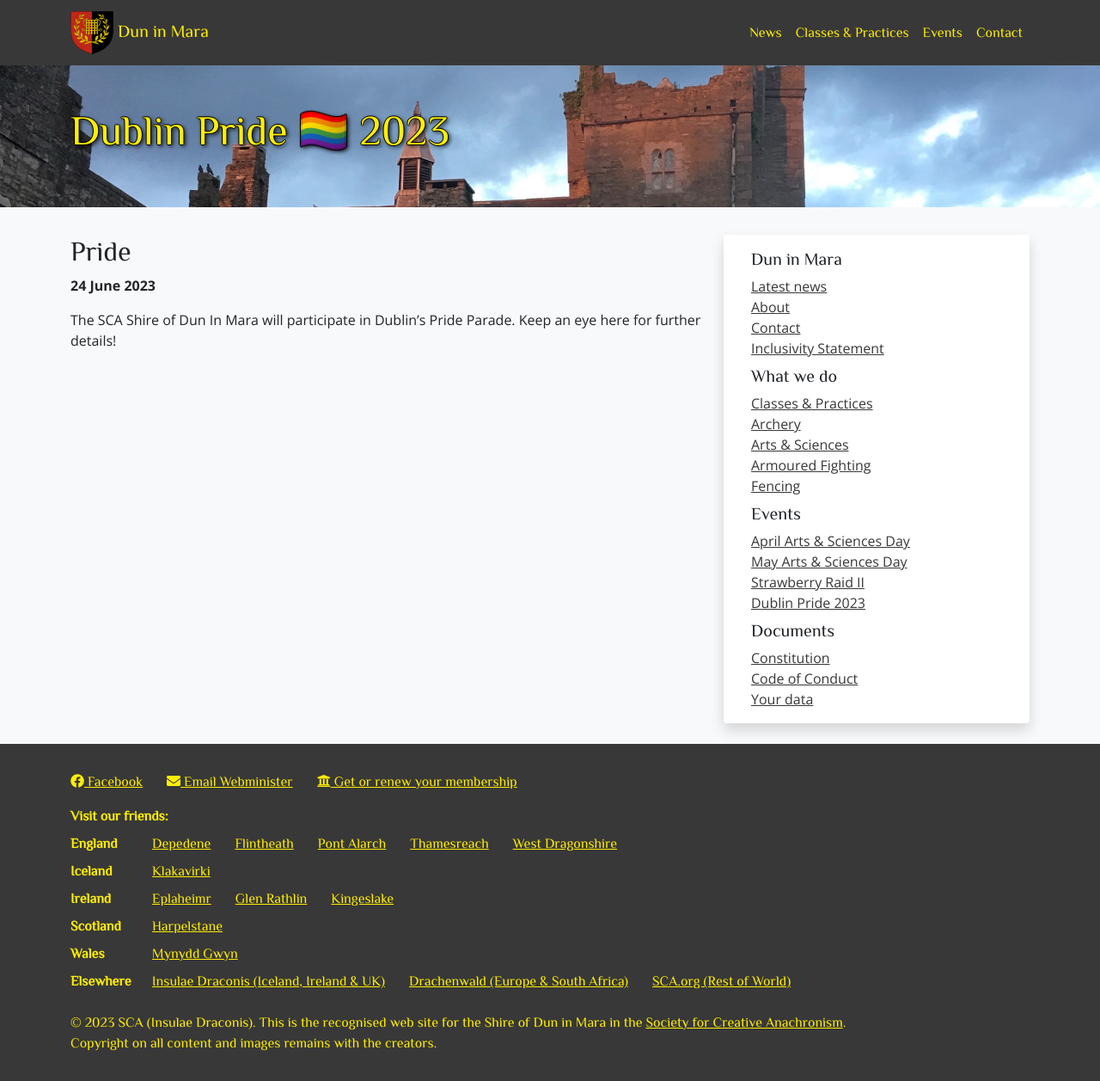
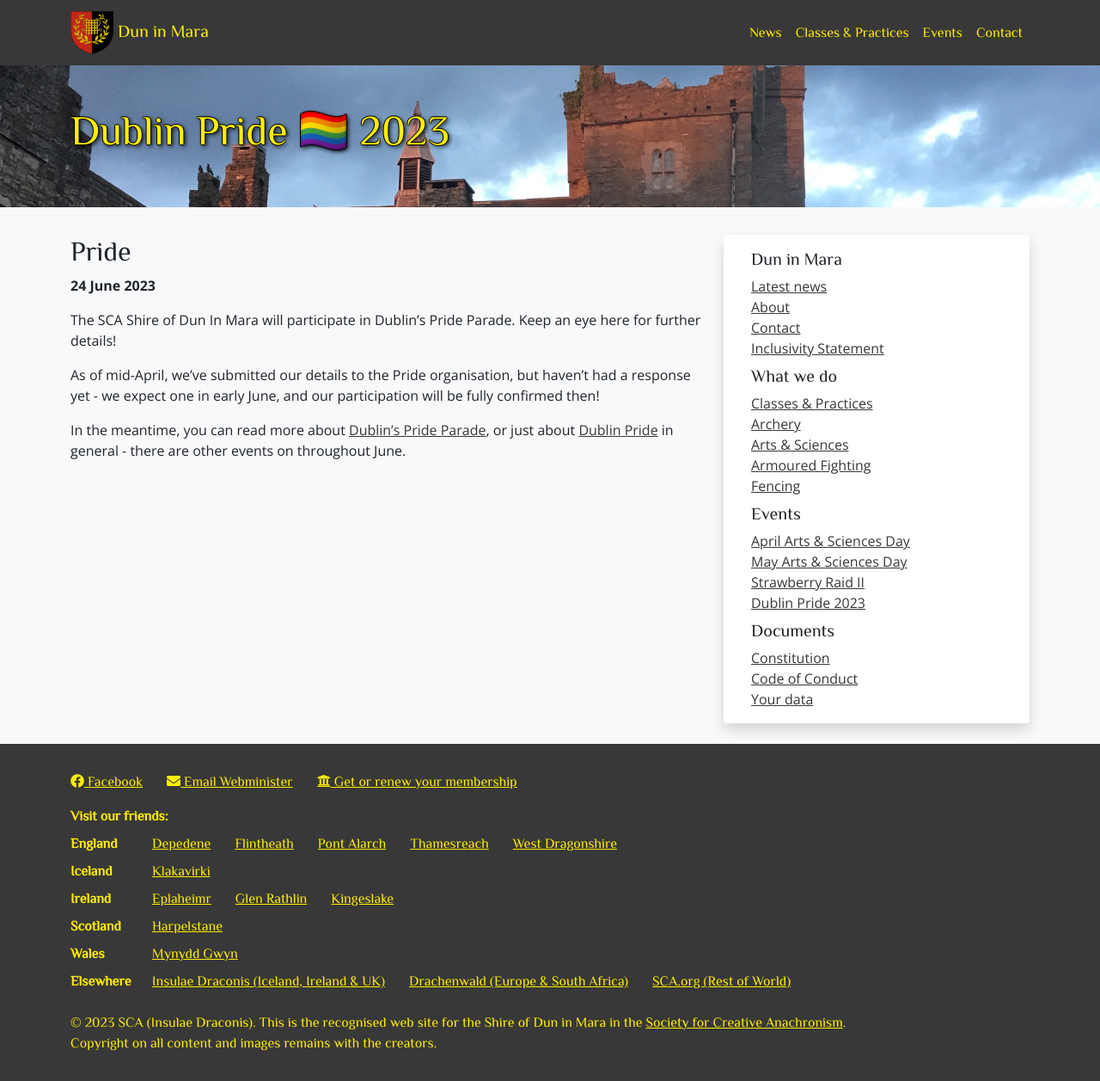
Before and after one commit to drachenwald/dun-in-mara, a Jekyll site: the page built from events/2023/pride/index.md, in a window 1280 px wide. Shown: the whole page at 86% size. Built offline with Jekyll 4.4.1, drawn with Linux system fonts in a browser that asks for light colours; comment, search, counter and statistics services are not loaded.

Commit message:
Updates for Pride

```diff
--- a/events/2023/pride/index.md
+++ b/events/2023/pride/index.md
@@ -9,3 +9,7 @@
 **24 June 2023**
 
 The SCA Shire of Dun In Mara will participate in Dublin's Pride Parade. Keep an eye here for further details!
+
+As of mid-April, we've submitted our details to the Pride organisation, but haven't had a response yet - we expect one in early June, and our participation will be fully confirmed then!
+
+In the meantime, you can read more about [Dublin's Pride Parade](https://dublinpride.ie/march-and-parade/), or just about [Dublin Pride](https://dublinpride.ie/) in general - there are other events on throughout June.
```
